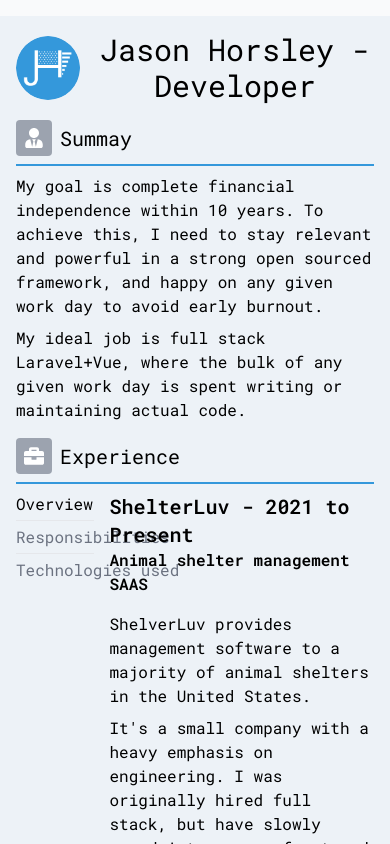
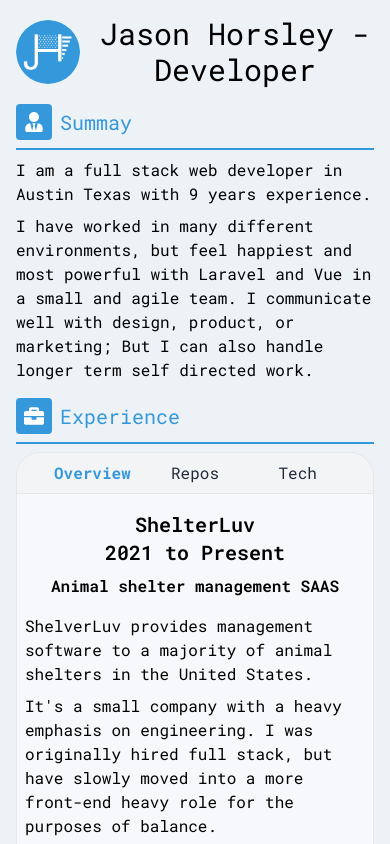
Before and after one commit to JasonHorsleyTech/resume, a Vue app: page / in a window 390 px wide. Shown: the top 844 px of the page. Built offline with nearby package versions, Linux system fonts and the light colour scheme.

Commit message:
Added mobile

```diff
--- a/src/components/FlexSection.vue
+++ b/src/components/FlexSection.vue
@@ -1,10 +1,10 @@
 <template>
   <div>
     <div class="flex space-x-2 items-center border-b-2 border-logoBlue pb-2 mb-2">
-      <div class="iconWrapperScope p-2 bg-gray-400 rounded">
+      <div class="iconWrapperScope p-2 bg-logoBlue rounded">
         <slot name="icon" />
       </div>
-      <h2 class="text-xl">
+      <h2 class="text-xl text-logoBlue">
         <slot name="title" />
       </h2>
     </div>
--- /dev/null
+++ b/src/icons/phone.vue
@@ -0,0 +1,8 @@
+<template>
+  <svg xmlns="http://www.w3.org/2000/svg" viewBox="0 0 512 512">
+    <path
+      fill="currentColor"
+      d="M493.4 24.6l-104-24c-11.3-2.6-22.9 3.3-27.5 13.9l-48 112c-4.2 9.8-1.4 21.3 6.9 28l60.6 49.6c-36 76.7-98.9 140.5-177.2 177.2l-49.6-60.6c-6.8-8.3-18.2-11.1-28-6.9l-112 48C3.9 366.5-2 378.1.6 389.4l24 104C27.1 504.2 36.7 512 48 512c256.1 0 464-207.5 464-464 0-11.2-7.7-20.9-18.6-23.4z"
+    />
+  </svg>
+</template>
--- a/src/views/Resume/Resume.vue
+++ b/src/views/Resume/Resume.vue
@@ -1,5 +1,13 @@
 <template>
-  <div class="max-w-3xl mx-auto min-h-screen bg-lightBlue shadow-xl my-4">
+  <div
+    class="
+      max-w-3xl
+      mx-auto
+      min-h-screen
+      bg-lightBlue
+      md:shadow-2xl md:rounded-lg md:mb-32 md:my-4
+    "
+  >
     <div class="p-4 space-y-4">
       <div class="flex items-center place-content-center space-x-4">
         <img class="rounded-full w-16" :src="logo" />
@@ -13,14 +21,14 @@
         <template v-slot:title> Summay </template>
         <div class="space-y-2">
           <p>
-            My goal is complete financial independence within 10 years. To
-            achieve this, I need to stay relevant and powerful in a strong open
-            sourced framework, and happy on any given work day to avoid early
-            burnout.
+            I am a full stack web developer in Austin Texas with
+            {{ moment().years() - 2011 }} years experience.
           </p>
           <p>
-            My ideal job is full stack Laravel+Vue, where the bulk of any given
-            work day is spent writing or maintaining actual code.
+            I have worked in many different environments, but feel happiest and
+            most powerful with Laravel and Vue in a small and agile team. I
+            communicate well with design, product, or marketing; But I can also
+            handle longer term self directed work.
           </p>
         </div>
       </flex-section>
@@ -49,9 +57,9 @@
         <div class="space-y-2">
           <p>
             My goal is complete financial independence within 10 years. To
-            achieve this, I need to stay relevant and powerful in a strong open
-            sourced framework, and happy on any given work day to avoid early
-            burnout.
+            achieve this, I believe I need to stay relevant and powerful in a
+            strong open sourced framework, and happy on any given work day to
+            avoid early burnout.
           </p>
           <p>
             My ideal job is full stack Laravel+Vue, where the bulk of any given
@@ -77,6 +85,50 @@
           </p>
         </div>
       </flex-section>
+
+      <flex-section>
+        <template v-slot:icon>
+          <phone class="text-white" />
+        </template>
+        <template v-slot:title> Contact </template>
+
+        <div class="grid md:grid-cols-2 md:gap-y-1">
+          <p>
+            <span class="inline-block md:hidden w-16 mr-2 text-right"
+              >Name: </span
+            >Jason Horsley
+          </p>
+          <p>
+            <span class="inline-block md:hidden w-16 mr-2 text-right"
+              >Git: </span
+            ><a
+              href="https://github.com/JasonHorsleyTech"
+              class="text-blue-500 underline cursor-pointer hover:text-blue-700"
+              ><span class="hidden md:inline">github.com/</span
+              >JasonHorsleyTech</a
+            >
+          </p>
+          <p>
+            <span class="inline-block md:hidden w-16 mr-2 text-right"
+              >Email: </span
+            ><a
+              href="mailto:Jason@JasonHorsley.tech"
+              target="_blank"
+              class="text-blue-500 underline cursor-pointer hover:text-blue-700"
+              >Jason@JasonHorsley.tech</a
+            >
+          </p>
+          <p>
+            <span class="inline-block md:hidden w-16 mr-2 text-right"
+              >Phone: </span
+            ><a
+              href="tel:5122026952"
+              class="text-blue-500 underline cursor-pointer hover:text-blue-700"
+              >512-202-6952</a
+            >
+          </p>
+        </div>
+      </flex-section>
     </div>
   </div>
 </template>
@@ -91,6 +143,7 @@ import Person from "@/icons/person.vue";
 import Briefcase from "@/icons/briefcase.vue";
 import Couch from "@/icons/couch.vue";
 import Bullseye from "@/icons/bullseye.vue";
+import Phone from "@/icons/phone.vue";
 import ShelterluvOverview from "./components/ShelterluvOverview.vue";
 import MicroVenturesOverview from "./components/MicroVenturesOverview.vue";
 import PubblyOverview from "./components/PubblyOverview.vue";
@@ -108,6 +161,7 @@ export default {
     PubblyOverview,
     CcinyOverview,
     Bullseye,
+    Phone,
   },
 
   setup() {
--- a/src/views/Resume/components/CcinyOverview.vue
+++ b/src/views/Resume/components/CcinyOverview.vue
@@ -1,29 +1,15 @@
 <template>
   <company-overview
-    class="grid grid-cols-4 gap-x-4"
     companyName="CCINY"
     companyDescription="Old school book publishing house"
     workDates="2011 to 2015"
-    :tabs="[
-      {
-        key: 'overview',
-        title: 'Overview',
-      },
-      {
-        key: 'responsibilities',
-        title: 'Responsibilities',
-      },
-      {
-        key: 'skills',
-        title: 'Technologies used',
-      },
-    ]"
+    :tabs="tabs"
   >
     <template v-slot:overview>
       <div class="space-y-2">
         <p>
-          Curriculum Concepts International is an old school well established publishing house, focusing on
-          education content for children.
+          Curriculum Concepts International is an old school well established
+          publishing house, focusing on education content for children.
         </p>
         <p>
           I was hired as originally as a bug tester for a contracted project,
@@ -88,6 +74,23 @@ import List from "@/components/List.vue";
 import CompanyOverview from "./CompanyOverview.vue";
 export default {
   components: { List, CompanyOverview },
-  setup() {},
+  setup() {
+    return {
+      tabs: [
+        {
+          key: "overview",
+          title: "Overview",
+        },
+        {
+          key: "responsibilities",
+          title: `<span class="inline md:hidden">Repos</span><span class="hidden md:inline">Responsibilities</span>`,
+        },
+        {
+          key: "skills",
+          title: `<span class="inline md:hidden">Tech</span><span class="hidden md:inline">Technologies Used</span>`,
+        },
+      ],
+    };
+  },
 };
 </script>
--- a/src/views/Resume/components/CompanyOverview.vue
+++ b/src/views/Resume/components/CompanyOverview.vue
@@ -1,32 +1,78 @@
 <template>
-  <div>
-    <div class="col-span-1">
-      <div class="text-gray-500 flex flex-col justify-top">
-        <p
+  <div
+    class="
+      md:grid
+      grid-cols-4
+      gap-x-4
+      rounded-tl-3xl rounded-tr-3xl
+      md:rounded-none
+      overflow-hidden
+      border
+      md:border-none
+    "
+  >
+    <div class="w-full md:col-span-1">
+      <div
+        class="
+          flex
+          md:flex-col
+          justify-around
+          md:justify-top
+          bg-gray-100
+          md:bg-transparent
+          py-2
+          px-6
+          md:p-0
+        "
+      >
+        <div
           class="
             inline-block
-            whitespace-pre
-            border-b
+            md:border-b
             last:border-0
-            pb-1
-            mb-1
-            cursor-pointer
-            hover:opacity-75
-            text-left
+            md:pb-1 md:mb-1
+            w-full
+            text-center
+            md:text-left
           "
           v-for="{ title, key } in tabs"
           :key="key"
-          :class="[selected == key ? 'text-black' : '']"
+          :class="[
+            selected == key
+              ? 'text-logoBlue font-bold'
+              : 'text-gray-800 cursor-pointer hover:opacity-75',
+          ]"
           @click="handle(key)"
         >
-          {{ title }}
-        </p>
+          <p v-html="title" />
+        </div>
       </div>
     </div>
-    <div class="col-span-3">
-      <div class="col-span-full font-semibold mb-4">
-        <h2 class="text-xl">
-          {{ companyName }} - {{ workDates }}
+    <div
+      class="
+        md:col-span-3
+        border border-l-0 border-r-0
+        md:border-none
+        px-2
+        pb-6
+        bg-transparent-white-500
+        md:bg-transparent
+      "
+    >
+      <div
+        class="
+          col-span-full
+          font-semibold
+          my-4
+          md:mt-0
+          text-center
+          md:text-left
+        "
+      >
+        <h2 class="text-xl flex flex-col md:block mb-2">
+          <span>{{ companyName }}</span>
+          <span class="hidden md:inline"> - </span>
+          <span>{{ workDates }}</span>
         </h2>
         <p v-html="companyDescription" />
       </div>
--- a/src/views/Resume/components/MicroVenturesOverview.vue
+++ b/src/views/Resume/components/MicroVenturesOverview.vue
@@ -1,23 +1,9 @@
 <template>
   <company-overview
-    class="grid grid-cols-4 gap-x-4"
     companyName="MicroVentures"
     companyDescription="Accredited and Crowdfunding investment platform"
     workDates="2019 to 2021"
-    :tabs="[
-      {
-        key: 'overview',
-        title: 'Overview',
-      },
-      {
-        key: 'responsibilities',
-        title: 'Responsibilities',
-      },
-      {
-        key: 'skills',
-        title: 'Technologies used',
-      },
-    ]"
+    :tabs="tabs"
   >
     <template v-slot:overview>
       <div class="space-y-2">
@@ -91,6 +77,23 @@ import List from "@/components/List.vue";
 import CompanyOverview from "./CompanyOverview.vue";
 export default {
   components: { List, CompanyOverview },
-  setup() {},
+  setup() {
+    return {
+      tabs: [
+        {
+          key: "overview",
+          title: "Overview",
+        },
+        {
+          key: "responsibilities",
+          title: `<span class="inline md:hidden">Repos</span><span class="hidden md:inline">Responsibilities</span>`,
+        },
+        {
+          key: "skills",
+          title: `<span class="inline md:hidden">Tech</span><span class="hidden md:inline">Technologies Used</span>`,
+        },
+      ],
+    };
+  },
 };
 </script>
--- a/src/views/Resume/components/PubblyOverview.vue
+++ b/src/views/Resume/components/PubblyOverview.vue
@@ -1,23 +1,9 @@
 <template>
   <company-overview
-    class="grid grid-cols-4 gap-x-4"
     companyName="Pubbly"
     companyDescription="Educational e-book publishing and distribution."
     workDates="2019 to 2015"
-    :tabs="[
-      {
-        key: 'overview',
-        title: 'Overview',
-      },
-      {
-        key: 'responsibilities',
-        title: 'Responsibilities',
-      },
-      {
-        key: 'skills',
-        title: 'Technologies used',
-      },
-    ]"
+    :tabs="tabs"
   >
     <template v-slot:overview>
       <div class="space-y-2">
@@ -90,6 +76,23 @@ import List from "@/components/List.vue";
 import CompanyOverview from "./CompanyOverview.vue";
 export default {
   components: { List, CompanyOverview },
-  setup() {},
+  setup() {
+    return {
+      tabs: [
+        {
+          key: "overview",
+          title: "Overview",
+        },
+        {
+          key: "responsibilities",
+          title: `<span class="inline md:hidden">Repos</span><span class="hidden md:inline">Responsibilities</span>`,
+        },
+        {
+          key: "skills",
+          title: `<span class="inline md:hidden">Tech</span><span class="hidden md:inline">Technologies Used</span>`,
+        },
+      ],
+    };
+  },
 };
 </script>
--- a/src/views/Resume/components/ShelterluvOverview.vue
+++ b/src/views/Resume/components/ShelterluvOverview.vue
@@ -1,23 +1,9 @@
 <template>
   <company-overview
-    class="grid grid-cols-4 gap-x-4"
     companyName="ShelterLuv"
     companyDescription="Animal shelter management SAAS"
     workDates="2021 to Present"
-    :tabs="[
-      {
-        key: 'overview',
-        title: 'Overview',
-      },
-      {
-        key: 'responsibilities',
-        title: 'Responsibilities',
-      },
-      {
-        key: 'skills',
-        title: 'Technologies used',
-      },
-    ]"
+    :tabs="tabs"
   >
     <template v-slot:overview>
       <div class="space-y-2">
@@ -42,26 +28,25 @@
     </template>
 
     <template v-slot:responsibilities>
+      <p>My main job responsibilities are:</p>
       <list
+        class="text-left mt-2 space-y-2"
         :items="[
           'Shelterluv rewrite - Porting the management platform, our main product, from Drupal 8 to multiple Laravel microservices and centralized API without interrupting service.',
           'AdopterLuv - Payment processing, customer account management, and substantial tracking and analytics work for predictive product recommendations (revenue soruce).',
         ]"
-      >
-        My main job responsibilities are:
-      </list>
+      />
     </template>
 
     <template v-slot:skills>
-      <!-- <p>Technical skills:</p> -->
-
       <div class="grid grid-cols-3">
         <list
+          class="text-center md:text-left"
           v-for="({ category, items }, index) in [
             {
               category: 'Frontend',
               items: [
-                'Vue2 and 3',
+                'Vue2/3',
                 'LiveWire',
                 'AlpineJS',
                 'Tailwind',
@@ -73,13 +58,7 @@
             },
             {
               category: 'Backend',
-              items: [
-                'Laravel',
-                'Laravel Dusk',
-                'Laravel Nova',
-                'PhpUnit',
-                'Drupal',
-              ],
+              items: ['Laravel', 'Dusk', 'Nova', 'PhpUnit', 'Drupal'],
             },
             {
               category: 'Misc',
@@ -89,7 +68,9 @@
           :items="items"
           :key="index"
         >
-          <p class="mx-5 border-b border-gray-500" v-text="category" />
+          <div class="mx-1.5 md:mx-5 border-b border-gray-500">
+            <p class="text-center" v-text="category" />
+          </div>
         </list>
       </div>
     </template>
@@ -102,6 +83,23 @@ import CompanyOverview from "./CompanyOverview.vue";
 
 export default {
   components: { List, CompanyOverview },
-  setup() {},
+  setup() {
+    return {
+      tabs: [
+        {
+          key: "overview",
+          title: "Overview",
+        },
+        {
+          key: "responsibilities",
+          title: `<span class="inline md:hidden">Repos</span><span class="hidden md:inline">Responsibilities</span>`,
+        },
+        {
+          key: "skills",
+          title: `<span class="inline md:hidden">Tech</span><span class="hidden md:inline">Technologies Used</span>`,
+        },
+      ],
+    };
+  },
 };
 </script>
--- a/tailwind.config.js
+++ b/tailwind.config.js
@@ -6,6 +6,7 @@ module.exports = {
       colors: {
         'logoBlue': '#3498DB',
         'lightBlue': '#EDF2F7',
+        'transparent-white-500': 'RGBA(255, 255, 255, 0.5)'
       }
     },
   },
```
Also changed, not shown: src/components/List.vue (+13 -6 lines), 1 other file (tests, documents, lock files or other folders).
